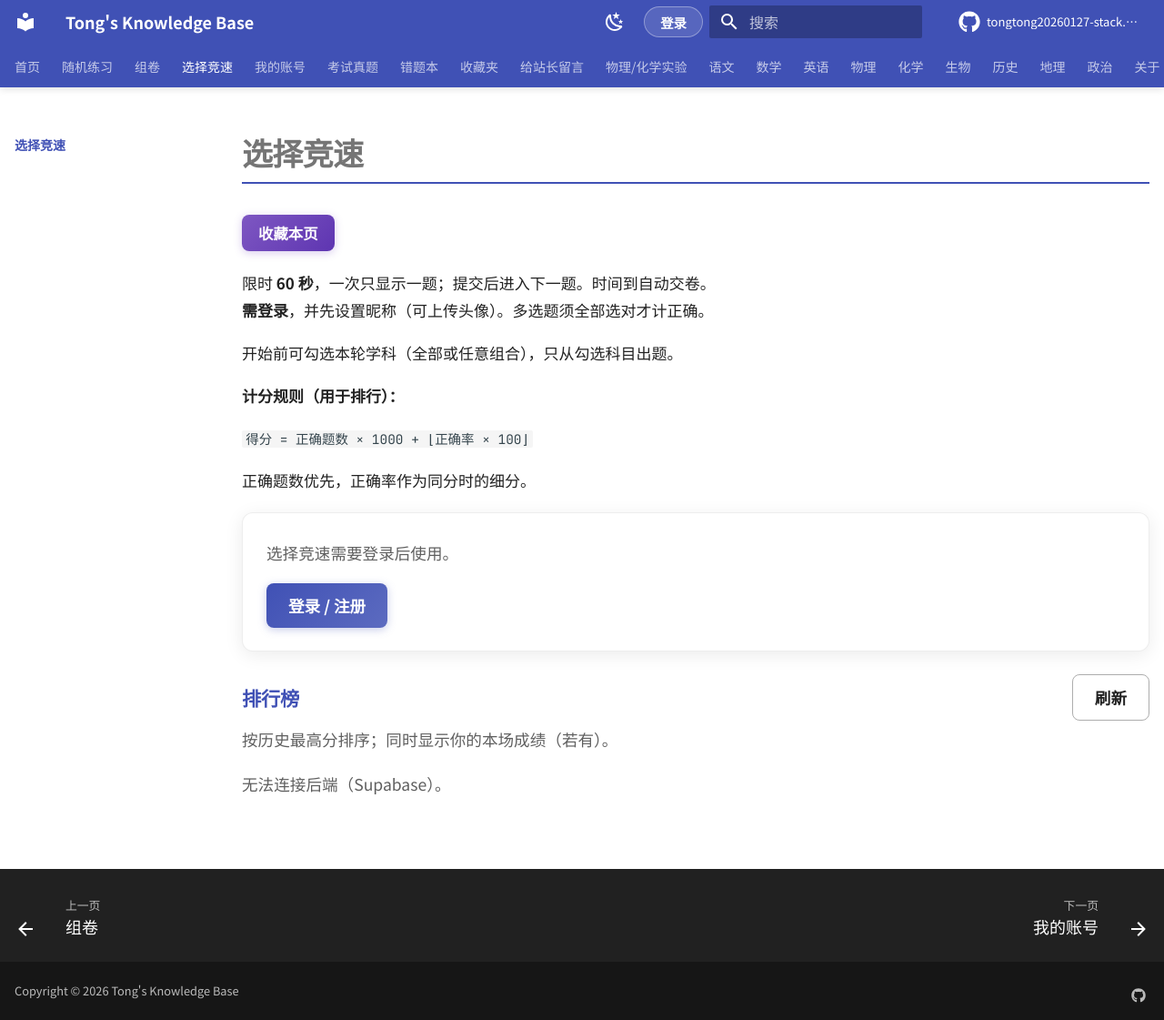
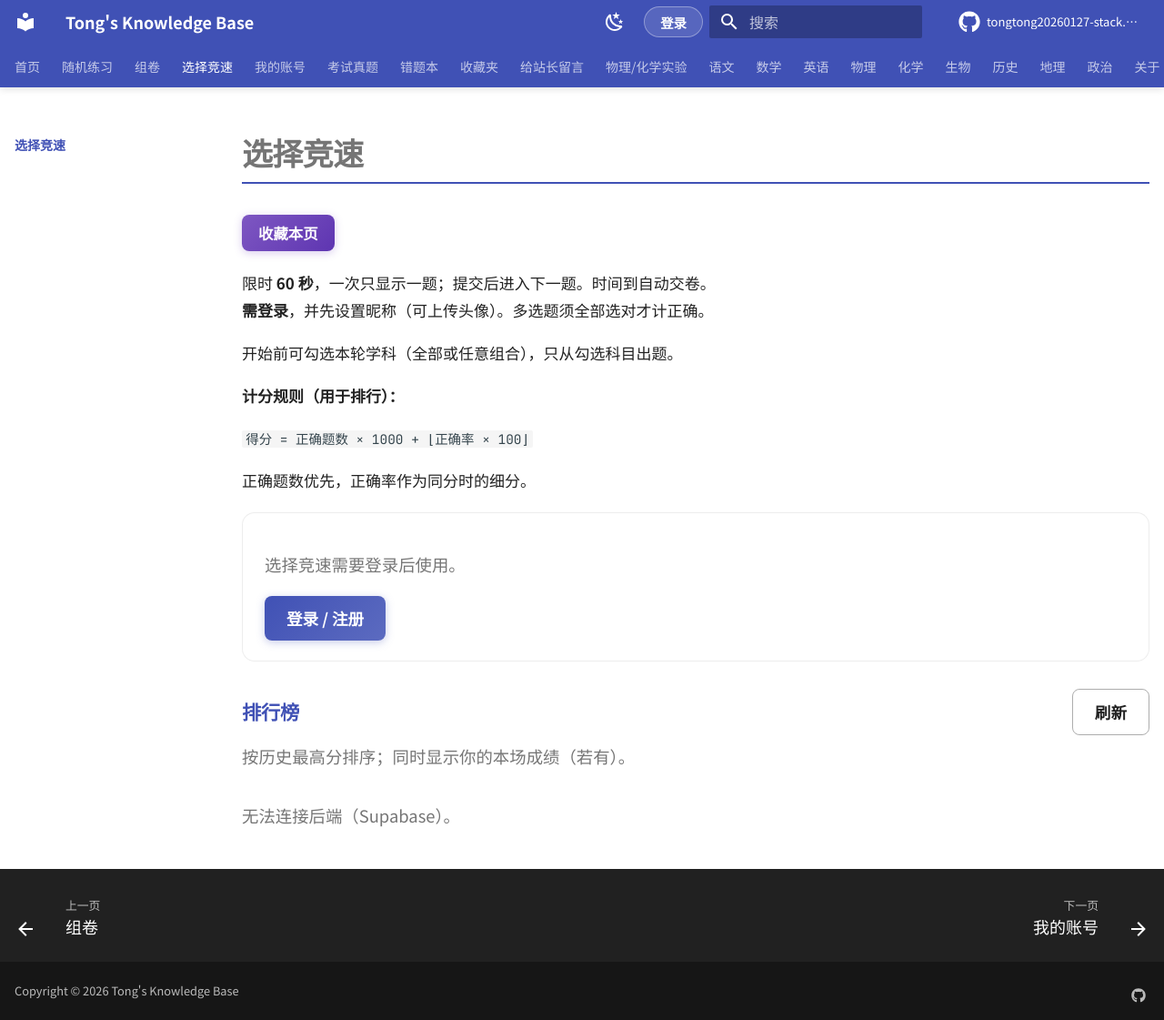
Before and after one commit to tongtong20260127-stack/tongtong20260127-stack.github.io, an MkDocs documentation site: the page built from docs/race.md, in a window 1280 px wide and 1121 px high. Shown: the whole window at 91% size. Built offline with MkDocs 1.6.1 and Material for MkDocs 9.7.7, drawn with Linux system fonts in a browser that asks for light colours; a script that is not in the unit is left out; comment, search, counter and statistics services are not loaded.

Commit message:
feat: race.js 按勾选学科过滤题库 + 样式

```diff
--- a/docs/stylesheets/race.css
+++ b/docs/stylesheets/race.css
@@ -1,250 +1,143 @@
-/* 选择竞速 / 账号 */
-
-.race-app,
-.account-app {
-  margin: 1rem 0 2.5rem;
+/* Race mode */
+.race-app {
+  margin: 1rem 0 2rem;
 }
-
 .race-card {
-  padding: 1.25rem 1.3rem;
-  border-radius: var(--kb-radius);
+  padding: 1.1rem 1.2rem;
+  border-radius: 14px;
   border: 1px solid var(--md-default-fg-color--lightest);
-  box-shadow: var(--kb-shadow);
   background: var(--md-default-bg-color);
-  margin-bottom: 1.25rem;
+  margin-bottom: 1rem;
 }
-
 .race-muted {
-  opacity: 0.72;
-  font-size: 0.88rem;
-  line-height: 1.55;
-  margin: 0.25rem 0;
+  color: var(--md-default-fg-color--light);
+  font-size: 0.92rem;
 }
-
 .race-actions {
   display: flex;
   flex-wrap: wrap;
-  gap: 0.75rem;
-  margin-top: 1rem;
+  gap: 0.6rem;
+  margin-top: 0.9rem;
   align-items: center;
 }
-
 .race-profile-preview {
   display: flex;
-  gap: 1rem;
+  gap: 0.9rem;
   align-items: center;
-  margin-bottom: 1rem;
 }
-
 .race-avatar {
-  width: 48px;
-  height: 48px;
+  width: 3rem;
+  height: 3rem;
   border-radius: 50%;
   object-fit: cover;
-  background: linear-gradient(135deg, #5c6bc0, #26c6da);
-  border: 2px solid rgba(255, 255, 255, 0.35);
-  flex-shrink: 0;
+  background: rgba(99, 102, 241, 0.15);
 }
-
-.race-avatar-lg {
-  width: 88px;
-  height: 88px;
-}
-
 .race-ready-name {
   font-weight: 700;
-  font-size: 1.1rem;
-  color: var(--md-primary-fg-color);
+  font-size: 1.05rem;
 }
-
 .race-play {
-  position: relative;
+  margin-bottom: 1.25rem;
 }
-
 .race-hud {
-  position: sticky;
-  top: 3.2rem;
-  z-index: 5;
   display: flex;
   justify-content: space-between;
   align-items: center;
-  gap: 1rem;
-  padding: 0.65rem 1rem;
-  margin-bottom: 1rem;
-  border-radius: var(--kb-radius);
-  background: var(--md-default-bg-color);
-  border: 1px solid var(--md-default-fg-color--lightest);
-  box-shadow: var(--kb-shadow);
-  font-size: 0.88rem;
+  gap: 0.75rem;
+  margin-bottom: 0.85rem;
+  padding: 0.65rem 0.9rem;
+  border-radius: 12px;
+  background: rgba(99, 102, 241, 0.08);
+  border: 1px solid rgba(99, 102, 241, 0.18);
 }
-
+.race-hud-left {
+  display: flex;
+  flex-wrap: wrap;
+  gap: 0.25rem 0.35rem;
+  align-items: baseline;
+  font-size: 0.92rem;
+}
 .race-hud-sep {
-  opacity: 0.4;
-  margin: 0 0.2rem;
+  opacity: 0.45;
 }
-
 .race-timer {
   font-variant-numeric: tabular-nums;
   font-weight: 800;
-  font-size: 1.35rem;
-  letter-spacing: 0.02em;
+  font-size: 1.25rem;
   color: var(--md-primary-fg-color);
-  min-width: 3.2rem;
-  text-align: right;
 }
-
 .race-timer.is-low {
   color: #e53935;
-  animation: race-pulse 0.8s ease-in-out infinite;
 }
-
-@keyframes race-pulse {
-  50% { opacity: 0.55; }
+.race-question {
+  padding: 0.9rem 0.2rem 0.4rem;
 }
-
-.race-question {
-  margin-bottom: 0.5rem;
-}
-
 .race-result-title {
   margin: 0 0 0.75rem;
-  font-size: 1.15rem;
 }
-
 .race-result-grid {
   display: grid;
   grid-template-columns: repeat(4, minmax(0, 1fr));
-  gap: 0.75rem;
-  margin: 0.5rem 0 1rem;
+  gap: 0.6rem;
 }
-
 .race-result-grid > div {
-  text-align: center;
-  padding: 0.7rem 0.4rem;
+  padding: 0.7rem 0.6rem;
   border-radius: 10px;
   background: rgba(0, 0, 0, 0.03);
+  text-align: center;
 }
-
-[data-md-color-scheme="slate"] .race-result-grid > div {
-  background: rgba(255, 255, 255, 0.05);
+.race-result-grid .race-muted {
+  display: block;
+  margin-bottom: 0.25rem;
 }
-
-.race-result-grid strong {
-  display: block;
-  font-size: 1.25rem;
-  margin-top: 0.25rem;
-  color: var(--md-primary-fg-color);
+.race-board {
+  margin-top: 1.5rem;
 }
-
 .race-board-head {
   display: flex;
   align-items: center;
   justify-content: space-between;
-  gap: 1rem;
-  margin-bottom: 0.35rem;
+  gap: 0.75rem;
 }
-
 .race-board-head h3 {
   margin: 0;
-  border: none;
-  padding: 0;
 }
-
 .race-board-note {
-  margin-bottom: 0.85rem;
+  margin: 0.35rem 0 0.75rem;
 }
-
 .race-board-list {
   display: flex;
   flex-direction: column;
-  gap: 0.55rem;
+  gap: 0.45rem;
 }
-
 .race-row {
   display: grid;
-  grid-template-columns: 2.2rem 2.6rem 1fr auto;
+  grid-template-columns: 2rem 2.6rem 1fr auto;
+  gap: 0.55rem;
   align-items: center;
-  gap: 0.65rem;
-  padding: 0.55rem 0.75rem;
-  border-radius: 10px;
+  padding: 0.55rem 0.7rem;
+  border-radius: 12px;
   border: 1px solid var(--md-default-fg-color--lightest);
-  background: var(--md-default-bg-color);
 }
-
 .race-row.is-me {
-  border-color: rgba(92, 107, 192, 0.55);
-  background: rgba(92, 107, 192, 0.08);
+  border-color: rgba(99, 102, 241, 0.45);
+  background: rgba(99, 102, 241, 0.08);
 }
-
 .race-row-rank {
   font-weight: 800;
-  font-variant-numeric: tabular-nums;
-  color: var(--md-accent-fg-color);
   text-align: center;
 }
-
 .race-row-name {
-  font-weight: 650;
-  line-height: 1.25;
+  font-weight: 600;
 }
-
 .race-row-stats {
-  font-size: 0.78rem;
-  opacity: 0.75;
-  margin-top: 0.12rem;
+  font-size: 0.8rem;
+  color: var(--md-default-fg-color--light);
 }
-
 .race-row-score {
   font-weight: 800;
-  font-variant-numeric: tabular-nums;
   color: var(--md-primary-fg-color);
-  white-space: nowrap;
 }
-
-.account-avatar-row {
-  display: flex;
-  gap: 1.25rem;
-  align-items: center;
-  flex-wrap: wrap;
-  margin-bottom: 1.25rem;
-}
-
-.account-avatar-actions {
-  display: flex;
-  flex-direction: column;
-  gap: 0.5rem;
-  align-items: flex-start;
-}
-
-.account-file-label {
-  cursor: pointer;
-  display: inline-flex;
-  align-items: center;
-}
-
-.account-nick-label {
-  display: block;
-  margin-bottom: 0.75rem;
-}
-
-.account-input {
-  display: block;
-  width: 100%;
-  max-width: 320px;
-  margin-top: 0.35rem;
-  padding: 0.55rem 0.75rem;
-  border-radius: 8px;
-  border: 1px solid var(--md-default-fg-color--lighter);
-  background: var(--md-default-bg-color);
-  color: var(--md-default-fg-color);
-  font-size: 0.95rem;
-}
-
-.account-input:focus {
-  outline: 2px solid var(--md-primary-fg-color);
-  outline-offset: 1px;
-}
-
 .exam-diff {
   font-size: 0.72rem;
   font-weight: 700;
@@ -266,3 +159,38 @@
     justify-self: end;
   }
 }
+
+/* Subject picker */
+.race-subject-picker {
+  margin: 1rem 0 1.25rem;
+  padding: 0.85rem 1rem;
+  border-radius: 12px;
+  border: 1px solid rgba(99, 102, 241, 0.25);
+  background: rgba(99, 102, 241, 0.06);
+}
+.race-subject-title {
+  font-weight: 600;
+  margin-bottom: 0.55rem;
+}
+.race-sub-list {
+  display: flex;
+  flex-wrap: wrap;
+  gap: 0.35rem 0.75rem;
+  margin-top: 0.35rem;
+}
+.race-sub-item {
+  display: inline-flex;
+  align-items: center;
+  gap: 0.3rem;
+  font-size: 0.92rem;
+  cursor: pointer;
+  user-select: none;
+}
+.race-sub-all {
+  font-weight: 600;
+  margin-bottom: 0.2rem;
+}
+.race-sub-hint {
+  margin: 0.55rem 0 0;
+  font-size: 0.82rem;
+}
```
